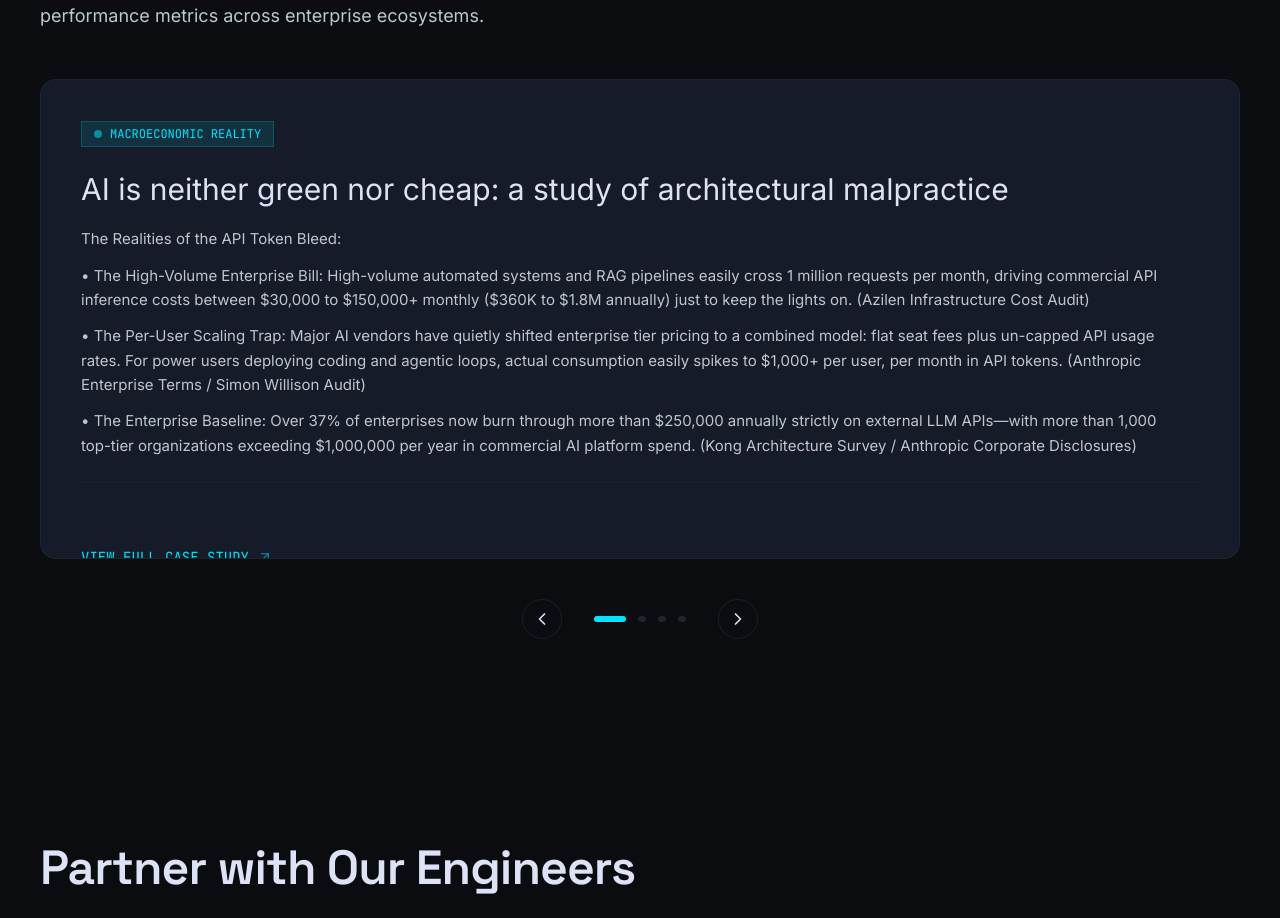
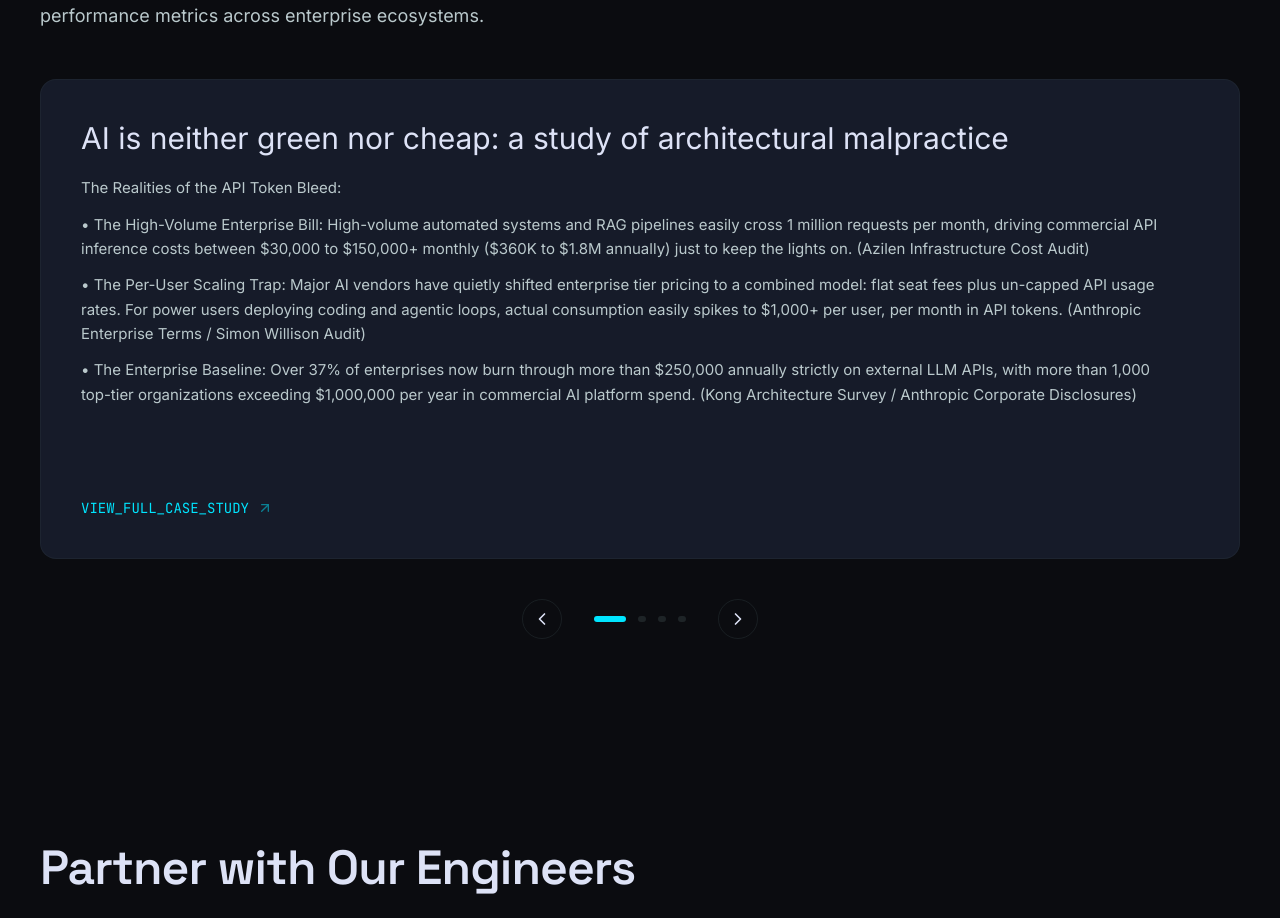
Before and after one commit to opensourcepundits/dot42, a React (Vite) app: page / in a window 1280 px wide. Shown: the part 5885-6803 px from the top of the page. Built offline with nearby package versions, Linux system fonts and the light colour scheme.

Commit message:
case studies cards

```diff
--- a/src/components/CaseStudies.tsx
+++ b/src/components/CaseStudies.tsx
@@ -7,7 +7,7 @@
 Far from a low-cost software revolution, the current era of frontier AI resembles a capital-intensive heavy industry.
 
 The Staggering Scale of Capital Expenditure
-To keep up with the demands of training next-generation large language models (LLMs) and expanding data centers, the world’s largest tech companies—often referred to as hyperscalers—have aggressively scaled up their spending.
+To keep up with the demands of training next-generation large language models (LLMs) and expanding data centers, the world’s largest tech companies, often referred to as hyperscalers, have aggressively scaled up their spending.
 
 According to financial analyses, hyperscalers like Amazon, Google, Meta, Microsoft, and Oracle allocated approximately $342 billion to capital expenditures in 2025 alone, representing a massive 62 percent increase from the prior year (Wyonch, 2026). This historic upward trajectory shows no signs of slowing down, with AI-related capital expenditures projected to hit a jaw-dropping $527 billion in 2026 (Wyonch, 2026).
 
@@ -40,7 +40,7 @@
 
 Historically, large IT companies funded their expansions internally out of their operating cash flows. Today, the sheer scale of the AI infrastructure boom is forcing leading firms to transition heavily toward debt financing (Aldasoro, 2026).
 
-While AI investments have significantly boosted gross domestic product (GDP) via capital deepening—accounting for a substantial portion of recent US economic growth through the construction of facilities and chip manufacturing—macroeconomic data shows that this investment has not yet fueled widespread, measurable productivity growth across G7 countries (Wyonch, 2026). Economists remain sharply divided on the long-term impact, with projections ranging from a robust 1.5 percent annual labor-productivity growth down to a conservative 1 percent cumulative gain spread out over an entire decade (Wyonch, 2026).
+While AI investments have significantly boosted gross domestic product (GDP) via capital deepening, accounting for a substantial portion of recent US economic growth through the construction of facilities and chip manufacturing, macroeconomic data shows that this investment has not yet fueled widespread, measurable productivity growth across G7 countries (Wyonch, 2026). Economists remain sharply divided on the long-term impact, with projections ranging from a robust 1.5 percent annual labor-productivity growth down to a conservative 1 percent cumulative gain spread out over an entire decade (Wyonch, 2026).
 
 Ultimately, as the cost of electricity, hardware amortizations, and debt servicing remain high, enterprises are facing a sobering reality: artificial intelligence is currently an incredibly expensive asset to maintain, and the clock is ticking for the software to generate the revenue needed to justify its historic price tag.
 
@@ -64,7 +64,7 @@
 The Economic Catalyst for Smaller Models
 The primary driver behind this architectural shift is pure cost efficiency. Trillion-parameter frontier models require massive computing power, expensive token-based API fees, and complex cloud infrastructure.
 
-Recent enterprise data highlights that small language models—typically ranging from 500 million to 10 billion parameters—deliver 70 to 90 percent of frontier model capability on standard business workloads at a mere 5 to 15 percent of the cost (Logiciel, 2026). When evaluating production metrics at scale, specialized SLMs do not just match frontier performance at a lower price point; they actively outperform them in critical operational categories:
+Recent enterprise data highlights that small language models, typically ranging from 500 million to 10 billion parameters, deliver 70 to 90 percent of frontier model capability on standard business workloads at a mere 5 to 15 percent of the cost (Logiciel, 2026). When evaluating production metrics at scale, specialized SLMs do not just match frontier performance at a lower price point; they actively outperform them in critical operational categories:
 
 Drastically Lower Inference Cost: Swapping a generalized model for an SLM allows organizations to slash their routine, high-volume API costs.
 
@@ -77,7 +77,7 @@
 Customization and the "Specialization Advantage"
 Beyond financial considerations, big generalist models bring vast amounts of capability that specific enterprise tasks simply do not require. A customer service bot or a document-parsing pipeline does not need to know how to write poetry or analyze historical precedents; it needs to understand the company's specific product line, compliance protocols, and legacy data structures.
 
-This reality has introduced the "Specialization Advantage" (Pfeifer, 2026). When an enterprise takes a lightweight base open-source SLM (such as Microsoft's Phi series, Google's Gemma, or Meta's smaller LLaMA variants) and fine-tunes it on proprietary data, it creates a unique competitive moat. A fine-tuned, smaller model frequently beats massive, generalist models at focused tasks—such as extracting metadata from unstructured financial receipts or automating medical data transcription—because its training dataset is meticulously curated for that specific domain (Trantor, 2026; Reddit, 2026).
+This reality has introduced the "Specialization Advantage" (Pfeifer, 2026). When an enterprise takes a lightweight base open-source SLM (such as Microsoft's Phi series, Google's Gemma, or Meta's smaller LLaMA variants) and fine-tunes it on proprietary data, it creates a unique competitive moat. A fine-tuned, smaller model frequently beats massive, generalist models at focused tasks, such as extracting metadata from unstructured financial receipts or automating medical data transcription, because its training dataset is meticulously curated for that specific domain (Trantor, 2026; Reddit, 2026).
 
 Privacy, Security, and Data Governance
 As regulatory scrutiny intensifies, data sovereignty has become a major roadblock for cloud-based LLM adoption. Passing highly sensitive corporate data, medical records, or proprietary financial code through external, third-party cloud APIs introduces strict regulatory risks under compliance structures like GDPR or HIPAA.
@@ -87,7 +87,7 @@
 The Rise of Hybrid and Routing Architectures
 The transition to smaller models is not a total rejection of larger frontier models; rather, it is a migration toward intelligent, hybrid orchestration. Instead of picking a single model for everything, the standard enterprise architecture uses a "routing framework" (Logiciel, 2026).
 
-Under this routing architecture, a central gatekeeper assesses incoming user queries. If a task requires highly complex, multi-step strategic analysis or broad general knowledge, it is routed to an external frontier LLM. However, if the task is a repetitive, structured function—accounting for roughly 80% of routine enterprise workloads—it is handled by a cheap, fast, customized small model (Reddit, 2026).
+Under this routing architecture, a central gatekeeper assesses incoming user queries. If a task requires highly complex, multi-step strategic analysis or broad general knowledge, it is routed to an external frontier LLM. However, if the task is a repetitive, structured function, accounting for roughly 80% of routine enterprise workloads, it is handled by a cheap, fast, customized small model (Reddit, 2026).
 
 Ultimately, the era of treating AI as an unstructured, experimental playground is over. As organizations focus heavily on Total Cost of Ownership (TCO) and actual return on investment, the businesses that master the rapid deployment and fine-tuning of domain-specific small models will operate with immense cost and speed advantages over competitors still dependent on bloated, external cloud APIs.
 
@@ -106,7 +106,7 @@
     title: "AI is neither green nor cheap: a study of architectural malpractice",
     metric: "Macroeconomic Reality",
     description:
-      "The Realities of the API Token Bleed:\n\n• The High-Volume Enterprise Bill: High-volume automated systems and RAG pipelines easily cross 1 million requests per month, driving commercial API inference costs between $30,000 to $150,000+ monthly ($360K to $1.8M annually) just to keep the lights on. (Azilen Infrastructure Cost Audit)\n\n• The Per-User Scaling Trap: Major AI vendors have quietly shifted enterprise tier pricing to a combined model: flat seat fees plus un-capped API usage rates. For power users deploying coding and agentic loops, actual consumption easily spikes to $1,000+ per user, per month in API tokens. (Anthropic Enterprise Terms / Simon Willison Audit)\n\n• The Enterprise Baseline: Over 37% of enterprises now burn through more than $250,000 annually strictly on external LLM APIs—with more than 1,000 top-tier organizations exceeding $1,000,000 per year in commercial AI platform spend. (Kong Architecture Survey / Anthropic Corporate Disclosures)",
+      "The Realities of the API Token Bleed:\n\n• The High-Volume Enterprise Bill: High-volume automated systems and RAG pipelines easily cross 1 million requests per month, driving commercial API inference costs between $30,000 to $150,000+ monthly ($360K to $1.8M annually) just to keep the lights on. (Azilen Infrastructure Cost Audit)\n\n• The Per-User Scaling Trap: Major AI vendors have quietly shifted enterprise tier pricing to a combined model: flat seat fees plus un-capped API usage rates. For power users deploying coding and agentic loops, actual consumption easily spikes to $1,000+ per user, per month in API tokens. (Anthropic Enterprise Terms / Simon Willison Audit)\n\n• The Enterprise Baseline: Over 37% of enterprises now burn through more than $250,000 annually strictly on external LLM APIs, with more than 1,000 top-tier organizations exceeding $1,000,000 per year in commercial AI platform spend. (Kong Architecture Survey / Anthropic Corporate Disclosures)",
     image: "https://images.unsplash.com/photo-1551288049-bebda4e38f71?auto=format&fit=crop&q=80&w=2070",
     article: ARTICLE_CONTENT
   },
@@ -194,21 +194,17 @@
             >
               <div className="p-8 md:p-10 flex flex-col justify-between h-full overflow-y-auto">
                 <div>
-                  <div className="inline-flex items-center gap-2 px-3 py-1 bg-primary-container/10 border border-primary-container/20 text-primary-container font-data-metric text-xs uppercase mb-6">
-                    <span className="w-2 h-2 bg-primary-container rounded-full animate-pulse"></span>
-                    {caseStudies[currentIndex].metric}
-                  </div>
                   <h3 className="font-headline-md text-2xl lg:text-3xl text-on-surface mb-5">
                     {caseStudies[currentIndex].title}
                   </h3>
-                  <div className="text-on-surface-variant text-[15px] leading-relaxed bg-transparent border-0 border-b border-outline-variant/20 pb-6 mb-6 font-body-md space-y-3 pr-4">
+                  <div className="text-on-surface-variant text-[15px] leading-relaxed bg-transparent font-body-md space-y-3 pr-4">
                     {caseStudies[currentIndex].description.split('\n\n').map((paragraph, idx) => (
                       <p key={idx}>{paragraph}</p>
                     ))}
                   </div>
                 </div>
                 <div
-                  className={`mt-10 flex items-center gap-2 text-primary-container font-label-caps text-sm w-fit ${caseStudies[currentIndex].article ? 'cursor-pointer group' : 'opacity-50 cursor-not-allowed'}`}
+                  className={`mt-6 flex items-center gap-2 text-primary-container font-label-caps text-sm w-fit flex-shrink-0 ${caseStudies[currentIndex].article ? 'cursor-pointer group' : 'opacity-50 cursor-not-allowed'}`}
                   onClick={() => {
                     if (caseStudies[currentIndex].article) {
                       setSelectedArticle({
```
